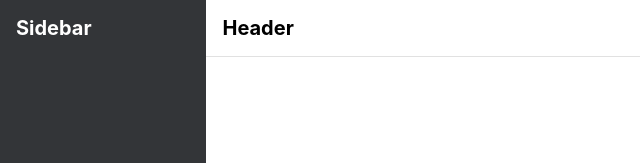
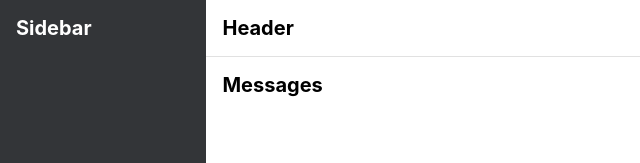
Before and after one commit to eduardo-takeo/chat, a React (Create React App) app in the folder client/: page / in a window 1280 px wide. Shown: the top 163 px of the page, without its empty margins (0-640 px from the left). Built offline with nearby package versions, Linux system fonts and the light colour scheme.

Commit message:
Add Messages component

```diff
--- /dev/null
+++ b/client/src/components/Messages/index.js
@@ -0,0 +1,13 @@
+import React from 'react'
+
+import { Main } from './styles'
+
+function Messages() {
+    return (
+        <Main>
+            <h1>Messages</h1>
+        </Main>
+    )
+}
+
+export default Messages
--- /dev/null
+++ b/client/src/components/Messages/styles.js
@@ -0,0 +1,5 @@
+import styled from 'styled-components'
+
+export const Main = styled.div`
+    padding: 1rem;
+`
--- a/client/src/pages/Chat/index.js
+++ b/client/src/pages/Chat/index.js
@@ -1,17 +1,19 @@
 import React from 'react'
 
-import { Main, Messages } from './styles'
+import { Main, Board } from './styles'
 
 import Sidebar from '../../components/Sidebar'
 import Header from '../../components/Header'
+import Messages from '../../components/Messages'
 
 function Chat() {
     return (
         <Main>
             <Sidebar />
-            <Messages>
+            <Board>
                 <Header />
-            </Messages>
+                <Messages />
+            </Board>
         </Main>
     )
 }
--- a/client/src/pages/Chat/styles.js
+++ b/client/src/pages/Chat/styles.js
@@ -4,7 +4,7 @@ export const Main = styled.main`
     display: flex;
 `
 
-export const Messages = styled.div`
+export const Board = styled.div`
     display: flex;
     flex-direction: column;
     width: 100%;
```
